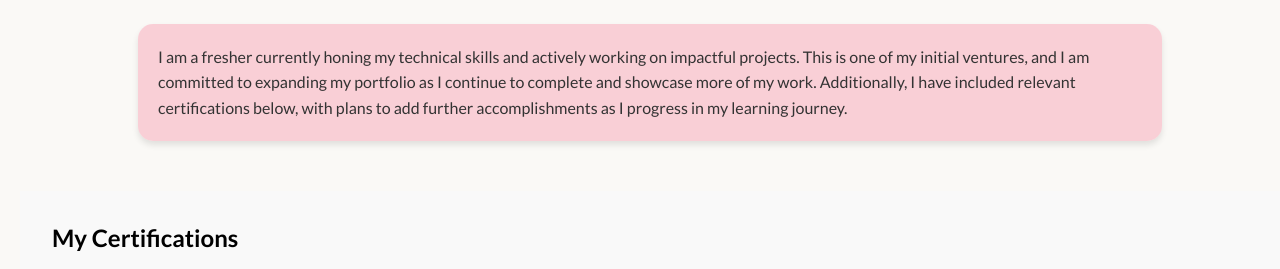
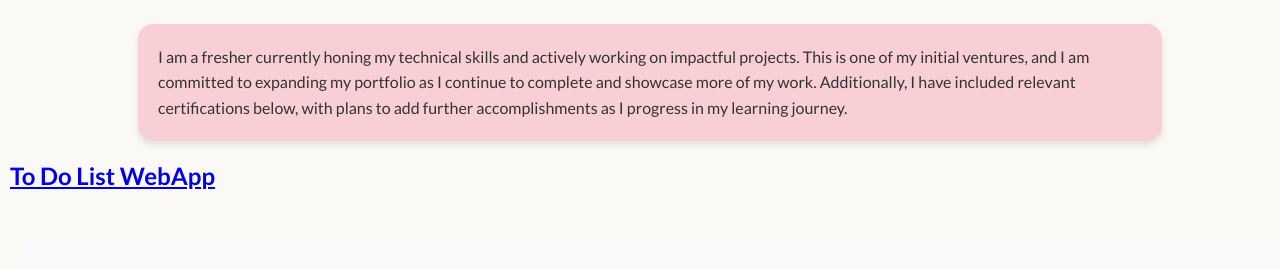
Before and after one commit to chhaviluthra08/My-Website, a plain HTML site: page index.html in a window 1280 px wide. Shown: the part 1700-1969 px from the top of the page. Drawn offline with nearby package versions, Linux system fonts and the light colour scheme; a web font is replaced by a local one.

Commit message:
Update index.html

```diff
--- a/index.html
+++ b/index.html
@@ -115,6 +115,9 @@
               in my learning journey.</p>
 
           </div>
+          <div class="Proj_box2">
+            <h2><a href="https://chhaviluthra08.github.io/To-Do-List/">To Do List WebApp</a></h2>
+          </div>
           <section id="certificates">
             <h2>My Certifications</h2>
             <br><br>
```
